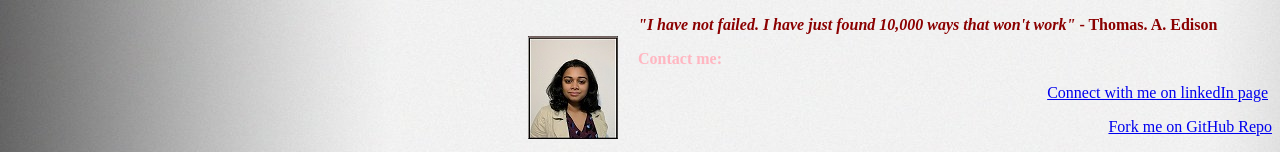
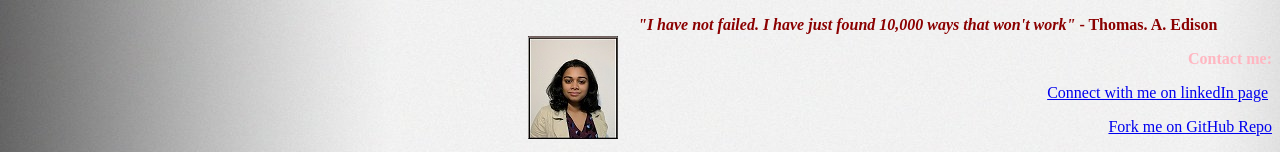
Before and after one commit to Ashley-Mo/AshleyMo.github.io, a plain HTML site: page index.html in a window 1280 px wide. Shown: the top 152 px of the page. Drawn offline with Linux system fonts and the light colour scheme.

Commit message:
Update index.html

```diff
--- a/index.html
+++ b/index.html
@@ -20,7 +20,7 @@
 
 
 
-                <p align="left">
+                <p align="right">
                    <Strong>
                         Contact me:
                                            </Strong>
```
